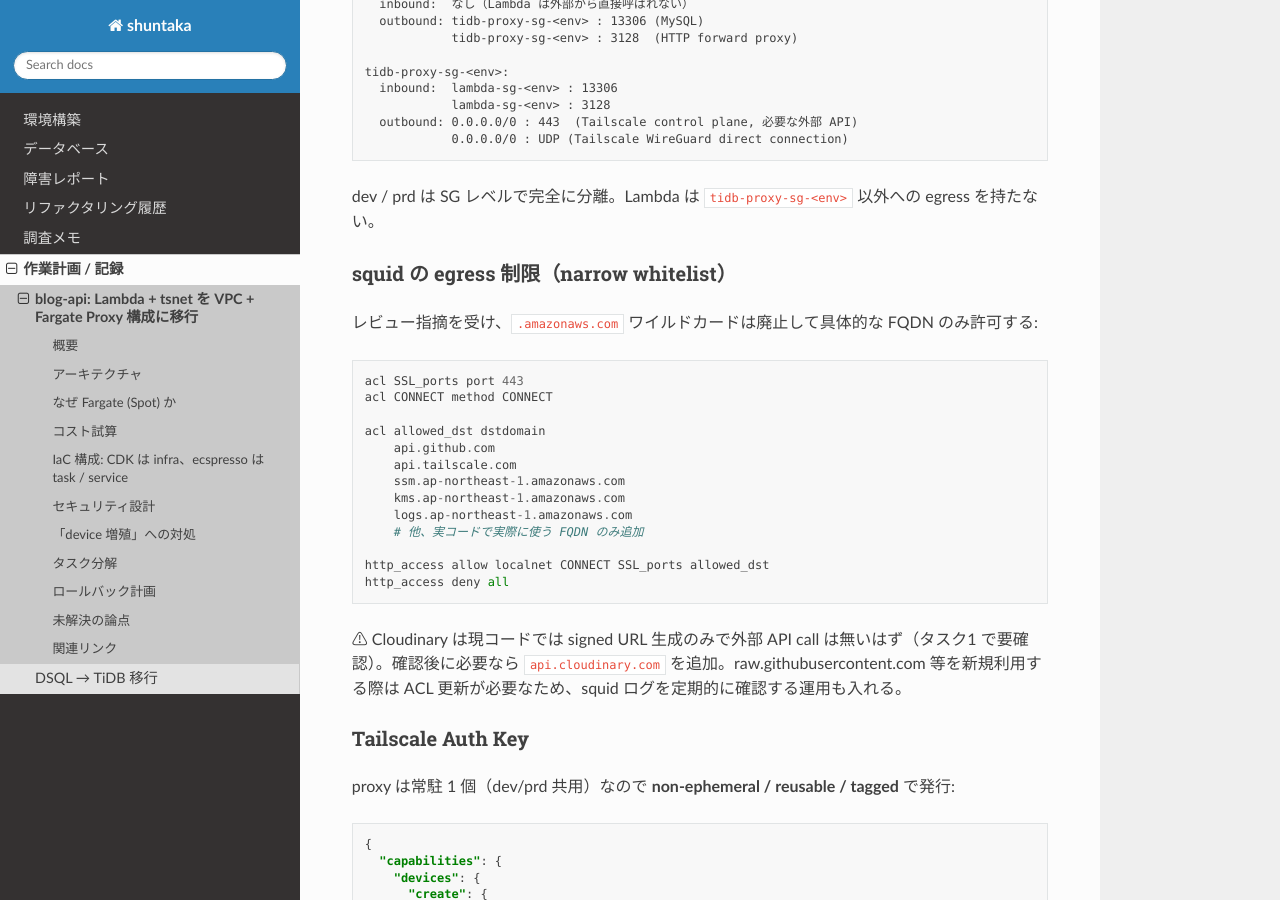
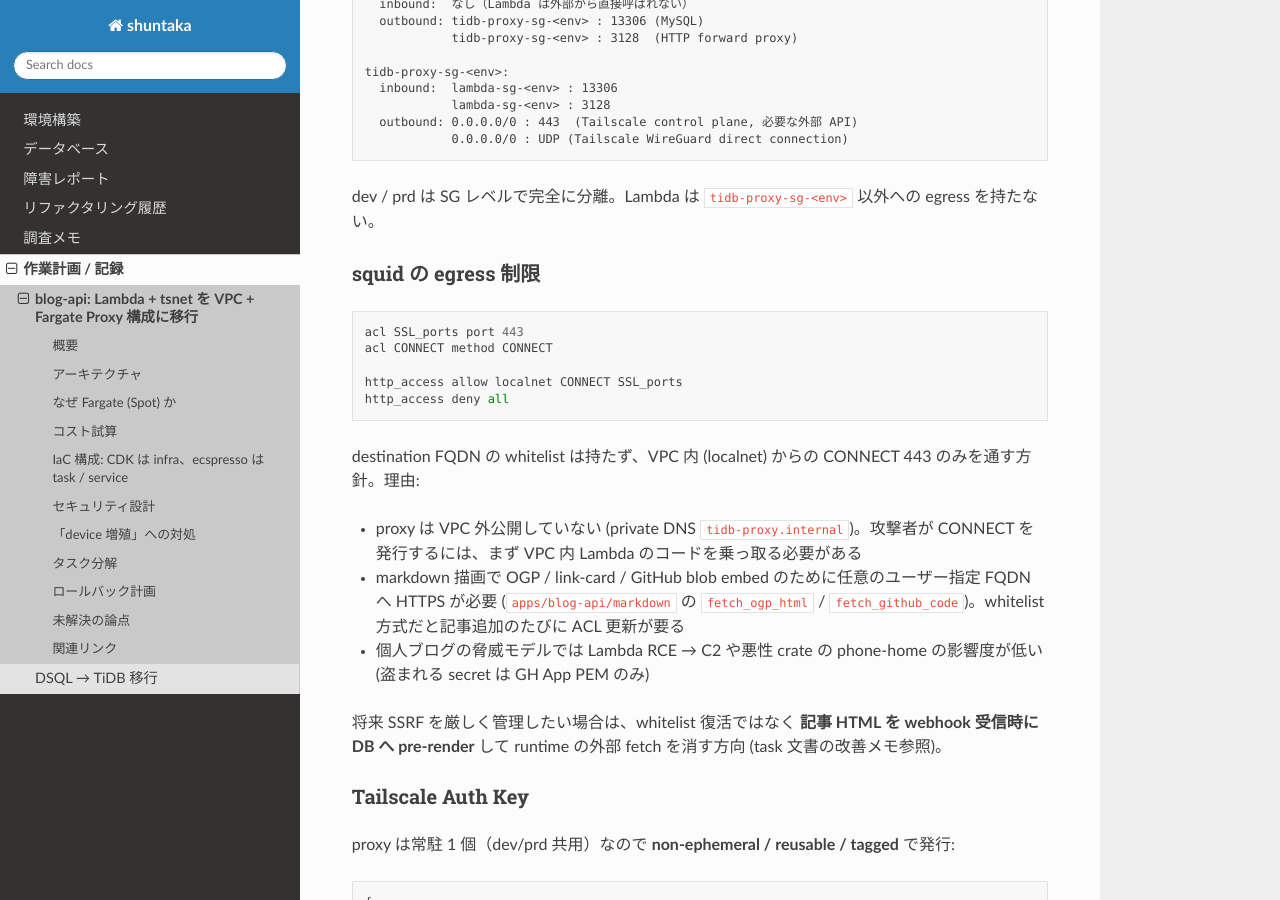
Before and after one commit to shuntaka9576/shuntaka-dev, a Sphinx documentation site: the page built from docs/source/tasks/2026-06-29-blog-api-tidb-proxy.md, in a window 1280 px wide and 900 px high, scrolled down 7655 px. Built offline with Sphinx 7.4.7 and the Read the Docs theme 3.1.0, drawn with Linux system fonts in a browser that asks for light colours; pages that are not in the unit, such as notebooks, are missing from menus; some of the changed text lies outside the part shown.

Commit message:
fix: relax TiDB proxy egress and pin Fargate capacity
Allow localnet CONNECT traffic to any HTTPS destination instead of maintaining a narrow Squid FQDN whitelist. This keeps markdown OGP, link-card, and GitHub blob embeds working without per-article ACL updates while the proxy remains private to the VPC.

Update the TiDB proxy task docs with the threat model, operational rationale, and revised TCP_DENIED troubleshooting guidance.

Run the proxy service on regular Fargate instead of Fargate Spot so the single desired task is not interrupted unexpectedly.

````diff
--- a/docs/source/tasks/2026-06-29-blog-api-tidb-proxy.md
+++ b/docs/source/tasks/2026-06-29-blog-api-tidb-proxy.md
@@ -346,27 +346,23 @@ tidb-proxy-sg-<env>:
 
 dev / prd は SG レベルで完全に分離。Lambda は `tidb-proxy-sg-<env>` 以外への egress を持たない。
 
-### squid の egress 制限（narrow whitelist）
-
-レビュー指摘を受け、`.amazonaws.com` ワイルドカードは廃止して具体的な FQDN のみ許可する:
+### squid の egress 制限
 
 ```
 acl SSL_ports port 443
 acl CONNECT method CONNECT
 
-acl allowed_dst dstdomain
-    api.github.com
-    api.tailscale.com
-    ssm.ap-northeast-1.amazonaws.com
-    kms.ap-northeast-1.amazonaws.com
-    logs.ap-northeast-1.amazonaws.com
-    # 他、実コードで実際に使う FQDN のみ追加
-
-http_access allow localnet CONNECT SSL_ports allowed_dst
+http_access allow localnet CONNECT SSL_ports
 http_access deny all
 ```
 
-⚠ Cloudinary は現コードでは signed URL 生成のみで外部 API call は無いはず（タスク1 で要確認）。確認後に必要なら `api.cloudinary.com` を追加。raw.githubusercontent.com 等を新規利用する際は ACL 更新が必要なため、squid ログを定期的に確認する運用も入れる。
+destination FQDN の whitelist は持たず、VPC 内 (localnet) からの CONNECT 443 のみを通す方針。理由:
+
+- proxy は VPC 外公開していない (private DNS `tidb-proxy.internal`)。攻撃者が CONNECT を発行するには、まず VPC 内 Lambda のコードを乗っ取る必要がある
+- markdown 描画で OGP / link-card / GitHub blob embed のために任意のユーザー指定 FQDN へ HTTPS が必要 (`apps/blog-api/markdown` の `fetch_ogp_html` / `fetch_github_code`)。whitelist 方式だと記事追加のたびに ACL 更新が要る
+- 個人ブログの脅威モデルでは Lambda RCE → C2 や悪性 crate の phone-home の影響度が低い (盗まれる secret は GH App PEM のみ)
+
+将来 SSRF を厳しく管理したい場合は、whitelist 復活ではなく **記事 HTML を webhook 受信時に DB へ pre-render** して runtime の外部 fetch を消す方向 (task 文書の改善メモ参照)。
 
 ### Tailscale Auth Key
 
@@ -547,7 +543,7 @@ curl -x http://127.0.0.1:3128 https://api.github.com/zen
 # 何らかの格言が返れば OK
 ```
 
-`TCP_DENIED/403` が返るときは `apps/tidb-proxy/squid.conf` の `allowed_dst` リストに該当 FQDN が無いケース。
+`TCP_DENIED/403` が返るときは src IP が `10.0.0.0/8` の `localnet` ACL に含まれていない (loopback や Pause container 由来) 可能性。
 
 ##### 4. admin console で device 確認
 
````
Also changed, not shown: 2 other files.
